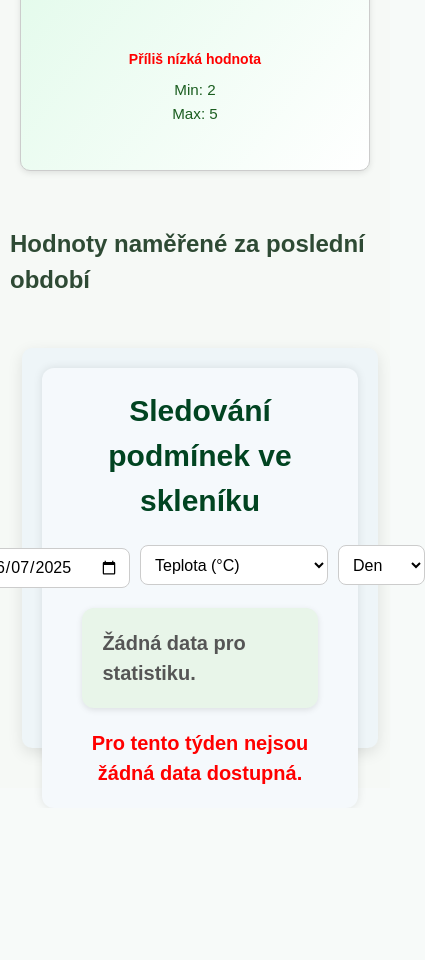
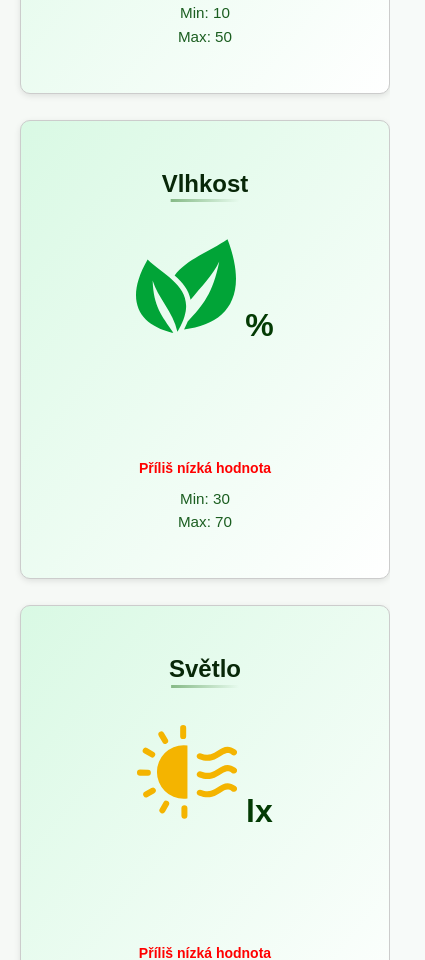
Before and after one commit to UnicornUniversity/project-team03, a React (Create React App) app in the folder client/: page /statistics/1 in a window 390 px wide. Shown: the part 1040-2000 px from the top of the page, 425 px wide, since content can reach past the window. Before the commit the page ends 1848 px from the top, so only its background shows below. Built offline with nearby package versions, Linux system fonts and the light colour scheme; no server answers; sample sign-in values are in the browser's storage.

Commit message:
adaptability css

```diff
--- a/client/src/components/greenHouseChart.js
+++ b/client/src/components/greenHouseChart.js
@@ -420,7 +420,8 @@ const GreenhouseWeeklyChart = () => {
     alignItems: 'center',
     gap: '10px',
     marginBottom: '20px',
-    width: '100%'
+    width: '100%',
+    flexWrap: 'wrap'
   };
 
   const getPeriodString = () => {
--- a/client/src/components/realTimeMonitoring.css
+++ b/client/src/components/realTimeMonitoring.css
@@ -158,15 +158,31 @@
 
 
 @media (max-width: 768px) {
-  .tiles {
+  .tiles0 {
     flex-direction: row; /* Dlaždice se budou skládat vedle sebe */
     align-items: center; /* Zarovnání dlaždic na střed */
   }
 
-  .tiles > .ant-card {
+  .tiles0 > .ant-card {
     width: 90%; /* Zajištění, že dlaždice budou mít šířku 90% obrazovky */
     height: auto; /* Automatická výška */
     margin-bottom: 5px; /* Přidání mezery mezi dlaždicemi na mobilu */
+  }
+}
+
+@media (max-width: 600px) {
+  .tiles {
+    flex-direction: column;      /* Dlaždice jedna pod druhou */
+    align-items: stretch;        /* Roztáhnout dlaždice na plnou šířku */
+    gap: 16px;                   /* Menší mezera mezi dlaždicemi */
+  }
+  .tiles > .ant-card {
+    width: 100%;                 /* Vyplní celou šířku kontejneru dlaždicemi */
+    min-width: 0;                /* Obnovení minimální šířky */
+    margin-bottom: 0;            /* Odstranění spodního vnějšího odsazení */
+  }
+  .tiles > .ant-card:not(:last-child)::after {
+    display: none;               /* Odstranění svislých oddělovačů */
   }
 }
 .status-item-container {
--- a/client/src/components/statistics.css
+++ b/client/src/components/statistics.css
@@ -20,10 +20,22 @@
   border-radius: 10px;
   box-shadow: 0 5px 15px rgba(0, 0, 0, 0.1);
   width: 96%;
+  max-width: 1200px;
   height: 400px;
   margin: 30px 10px 30px 20px; /* Top, right, bottom, left */
   font-family: 'Century Gothic', sans-serif;
   color: rgb(18, 49, 18);
   font-weight: bold;
   font-size: 20px;
+  box-sizing: border-box;
 }
+
+/* Медиазапрос для мобильных устройств */
+@media (max-width: 600px) {
+  .chart-container {
+    padding: 8px;
+    height: 220px;
+    font-size: 14px;
+    min-width: 0;
+  }
+}
--- a/client/src/components/tile.css
+++ b/client/src/components/tile.css
@@ -78,6 +78,39 @@
 }
 
 
+/* Karta - základní styly */
+.tile-center {
+  display: flex;
+  flex-direction: column;
+  align-items: center;
+  justify-content: center;
+  margin: 16px 0;
+}
+
+.tile-svg {
+  display: block;
+  margin: 0 auto;
+  width: 48px;
+  height: 48px;
+}
+
+.tile-value {
+  margin-top: 8px;
+  font-size: clamp(2rem, 5vw, 3rem);
+  font-weight: bold;
+  text-align: center;
+  color: rgb(4, 59, 4);
+}
+
+/* Hodnota karty */
+
+.tile-value.warning {
+  color: red;
+}
+
+.tile-value.normal {
+  color: rgb(4, 59, 4);
+}
 
 
 /* Název karty */
@@ -103,20 +136,6 @@
   margin-top: 10px;
 }
 
-/* Hodnota karty */
-.tile-value {
-  font-size: clamp(2rem, 5vw, 3rem);
-  font-weight: bold;
-  color: rgb(4, 59, 4);
-}
-
-.tile-value.warning {
-  color: red;
-}
-
-.tile-value.normal {
-  color: rgb(4, 59, 4);
-}
 
 /* Obrázek uvnitř karty */
 .responsive-image {
--- a/client/src/components/tile.js
+++ b/client/src/components/tile.js
@@ -9,17 +9,42 @@ const TileContainer = ({ children }) => (
 );
 
 const Tile = ({ title, value, unit, status, imageSrc,minThreshold, maxThreshold, children, isAuthenticated, thresholds, data }) => (
+//   <Card className="tile">
+//     <div className="tile-content">
+//      <h1 className="tile-title">
+//          {title}
+//          <span className="tile-title-underline"></span>
+//      </h1>
+//      <h1 className={`tile-value ${status === 'warning' ? 'warning' : 'normal'}`}>
+//       {imageSrc && <img src={imageSrc} alt={title} className="responsive-image" />}
+//       {value} {unit}
+//      </h1>
+
+//  <div className="tile-status">
+//   {status === 'low' && <span className="tile-warning">Příliš nízká hodnota</span>}
+//   {status === 'high' && <span className="tile-warning">Příliš vysoká hodnota</span>}
+//   {status === 'normal' && <span className="tile-ok">V normálu</span>}
+//  </div>
+//  <div className="tile-thresholds">
+//     <p>Min: {minThreshold}</p>
+//     <p>Max: {maxThreshold}</p>
+//   </div>
+//   {children}
+//   </div>
+//  </Card>
+
 <Card className="tile">
   <div className="tile-content">
     <h1 className="tile-title">
       {title}
       <span className="tile-title-underline"></span>
     </h1>
-     <h1 className={`tile-value ${status === 'warning' ? 'warning' : 'normal'}`}>
-      {imageSrc && <img src={imageSrc} alt={title} className="responsive-image" />}
+    <div className="tile-center">
+      {imageSrc && <img src={imageSrc} alt={title} className="tile-svg" />}
+      <div className={`tile-value ${status === 'warning' ? 'warning' : 'normal'}`}>
         {value} {unit}
-     </h1>
-
+      </div>
+    </div>
     <div className="tile-status">
       {status === 'low' && <span className="tile-warning">Příliš nízká hodnota</span>}
       {status === 'high' && <span className="tile-warning">Příliš vysoká hodnota</span>}
```
Also changed, not shown: client/src/components/statistics.js (indentation only), 1 other file (tests, documents, lock files or other folders). Lines whose indentation alone changed are shown as unchanged.
